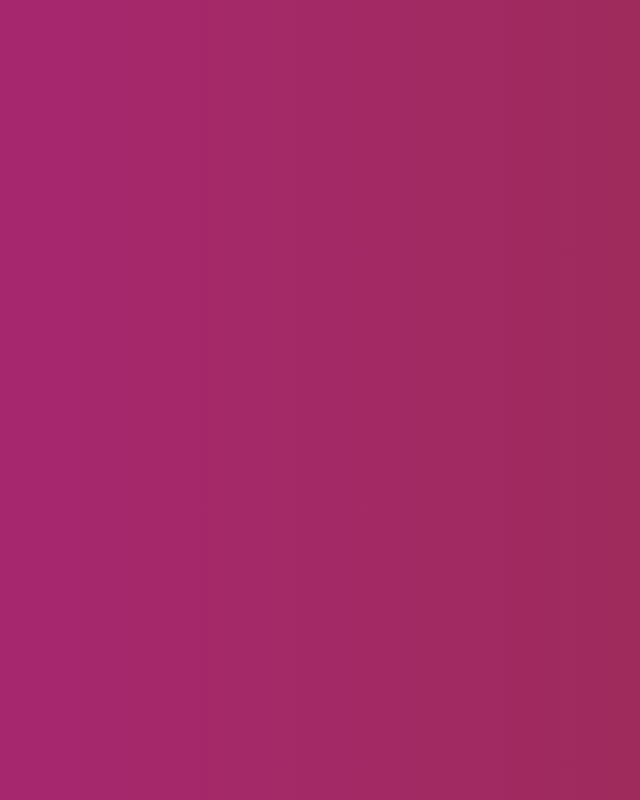
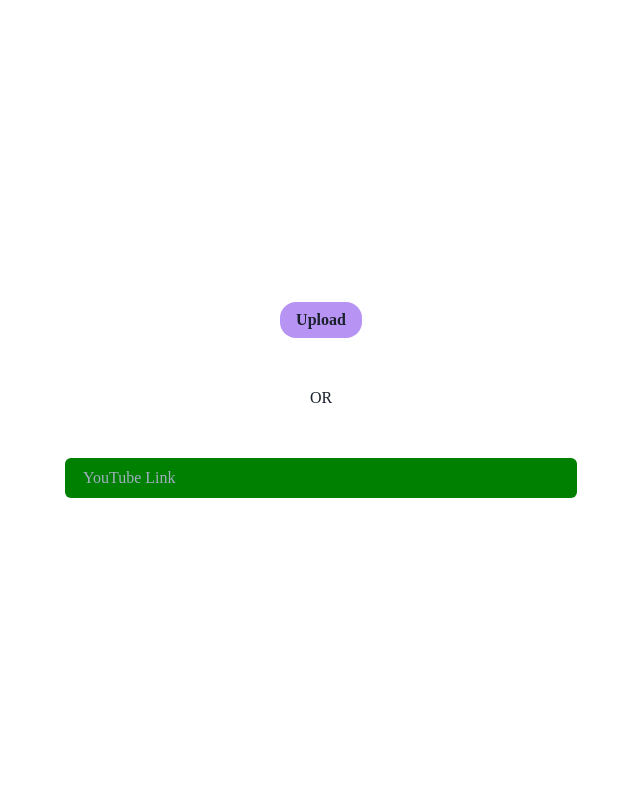
Before and after one commit to Poliphria/wave, a Next.js app: page / in a window 1280 px wide. Shown: the whole page, without its empty margins (319-959 px from the left). Built offline with nearby package versions, Linux system fonts and the light colour scheme.

Commit message:
Add comments

```diff
--- a/package.json
+++ b/package.json
@@ -12,10 +12,13 @@
     "@chakra-ui/react": "^1.6.10",
     "@emotion/react": "^11",
     "@emotion/styled": "^11",
+    "@fontsource/manrope": "^4.5.0",
+    "@fontsource/raleway": "^4.5.0",
     "framer-motion": "^4",
     "next": "11.1.2",
     "react": "17.0.2",
-    "react-dom": "17.0.2"
+    "react-dom": "17.0.2",
+    "wavesurfer.js": "^5.2.0"
   },
   "devDependencies": {
     "eslint": "8.0.1",
--- a/pages/_app.js
+++ b/pages/_app.js
@@ -1,8 +1,9 @@
 import { ChakraProvider } from "@chakra-ui/react"
+import theme from '../styles/theme.js'
 
 function MyApp({ Component, pageProps }) {
   return (
-    <ChakraProvider>
+    <ChakraProvider theme={theme}>
       <Component {...pageProps} />
     </ChakraProvider>
   )
--- a/pages/components/Container.js
+++ b/pages/components/Container.js
@@ -1,30 +1,31 @@
 import {
     Flex,
-    keyframes,
-    usePrefersReducedMotion
+    // keyframes,
+    // usePrefersReducedMotion
 } from '@chakra-ui/react'
+import theme, { Theme } from '@chakra-ui/theme'
 
-const gradient = keyframes`
-      0% { background-position: 0% }
-      100% { background-position: 100% }
-      `;
+// const gradient = keyframes`
+//       0% { background-position: 0% }
+//       100% { background-position: 100% }
+//       `;
 
 export const Container = (props) => {
-    const prefersReducedMotion = usePrefersReducedMotion()
-    const gradientAnimation = prefersReducedMotion ? undefined : `${gradient} 9s alternate infinite`
+    // const prefersReducedMotion = usePrefersReducedMotion()
+    // const gradientAnimation = prefersReducedMotion ? undefined : `${gradient} 9s alternate infinite`
 
     return (
         <Flex
             direction="column"
             alignItems="center"
             justifyContent="flex-start"
-            bgGradient="linear(to-r, #F1354C, #B32189, #9A2D53)"
+            // bgGradient="linear(to-r, purp.100, purp.200)"
             position="absolute"
             // bgColor="blackAlpha.100"
             bgSize="300% 300%"
             width="100vw"
             height="100vh"
-            animation={gradientAnimation}
+            // animation={gradientAnimation}
             {...props}
         />
     )
--- a/pages/index.js
+++ b/pages/index.js
@@ -1,10 +1,36 @@
+// Entrance point to the app itself.
+// If user has been here before then check cache for previous visit's options etc
+// First visit should show an upload button and a text box for youtube link
+
 import { Container } from "./components/Container"
-import { Text } from "@chakra-ui/layout"
+import { StackDivider, Text, VStack } from "@chakra-ui/layout"
+import { Button } from "@chakra-ui/button"
+import { Input } from "@chakra-ui/input"
 
 export default function Home() {
   return (
     <Container justifyContent="center">
-
+      <VStack
+        //divider={<StackDivider borderColor="gray.200" />}
+        spacing="12"
+        align="center"
+        width="lg"
+        height="lg"
+        justify="center"
+      >
+        <Button
+          bgColor="purple.300"
+          borderRadius="16px"
+          minWidth="64dp"
+          height="36px"
+          paddingLeft="16px"
+          paddingRight="16px"
+        >
+          Upload
+        </Button>
+        <Text>OR</Text>
+        <Input bgColor="green" placeholder="YouTube Link" variant="filled"/>
+      </VStack>
     </Container>
   )
 }
--- /dev/null
+++ b/styles/theme.js
@@ -0,0 +1,24 @@
+import { extendTheme } from "@chakra-ui/react"
+
+const theme = extendTheme({
+  fonts: {
+    heading: "Raleway",
+    body: "Manrope",
+  },
+  colors: {
+    purp: {
+      100: "320e3b",
+      200: "4c2a85",
+      300: "6b7fd7",
+      400: "bcedf6",
+      500: "ddfbd2"
+    },
+    original: {
+      100: "F1354C",
+      200: "B32189",
+      300: "9A2D53"
+    }
+  }
+})
+
+export default theme
```
Also changed, not shown: pages/components/transcribe/TranscribeContainer.js (added, +15 -0 lines), pages/components/transcribe/WaveSurfer/WaveSurfer.js (added, +32 -0 lines), pages/transcribe.js (added, +13 -0 lines), 1 other file (tests, documents, lock files or other folders).
